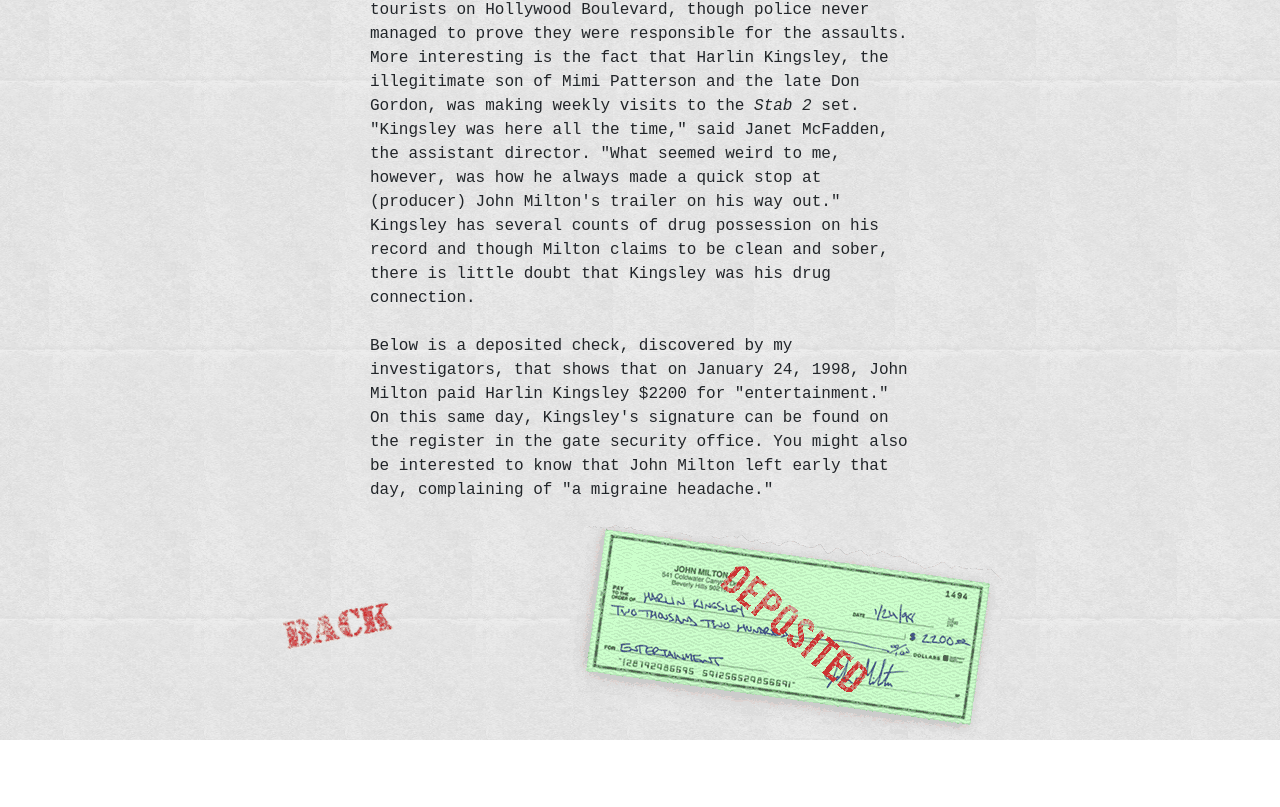
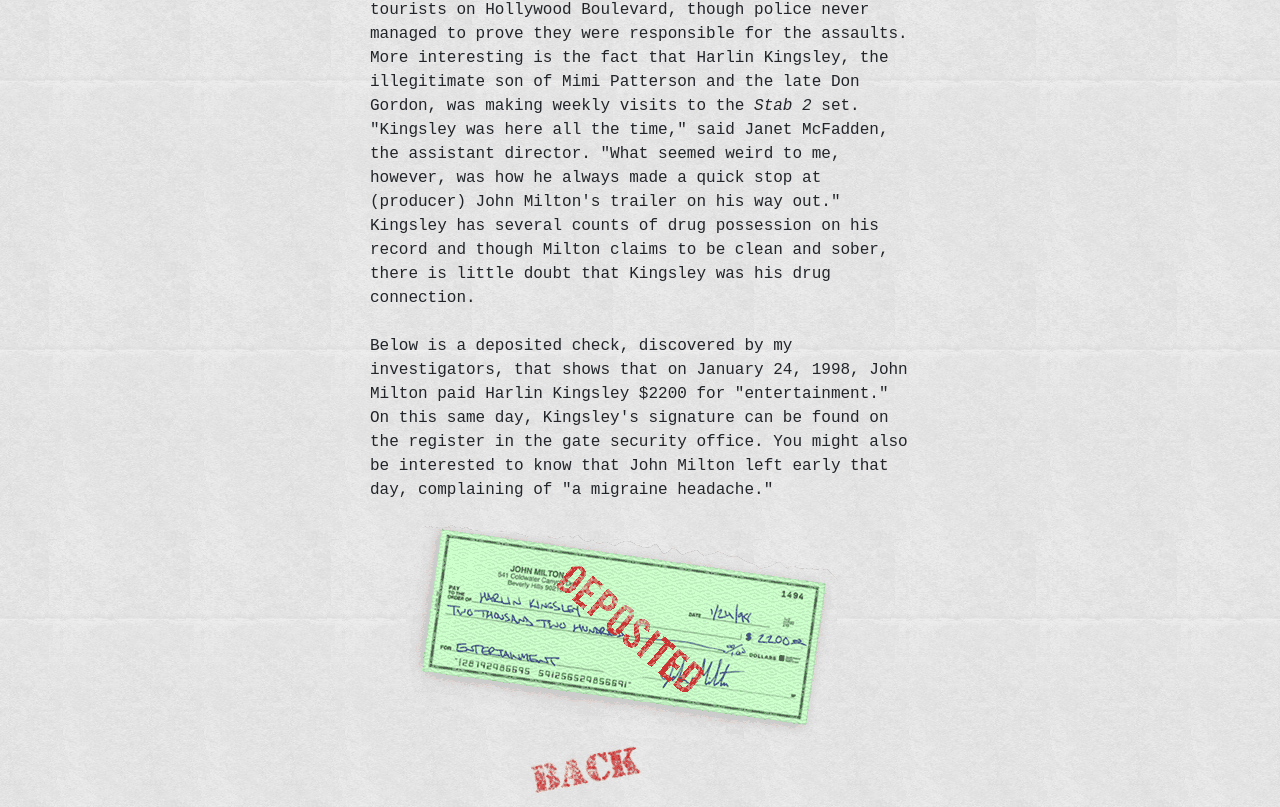
Before and after one commit to danvig/sunrise-sucks, a plain HTML site: page stab2.html in a window 1280 px wide. Shown: the part 526-1333 px from the top of the page. Before the commit the page ends 1266 px from the top, so only its background shows below. Drawn offline with nearby package versions, Linux system fonts and the light colour scheme.

Commit message:
Minor changes to enlargements

```diff
--- a/stab2.html
+++ b/stab2.html
@@ -77,8 +77,8 @@
 
     <footer>
         <center>
+            <span style="display: flex; justify-content: center;"><img src="assets/chap2/dirt_bckcheck.gif" style="max-width: 100%; height: auto;"></span>
             <a href="index.html"><img src="assets/getalo_back.gif"></a>
-            <img src="assets/chap2/dirt_bckcheck.gif">
         </center>
     </footer>
 
```
Also changed, not shown: enlargements/vernon_memo.html (+2 -0 lines), 2 other files.
